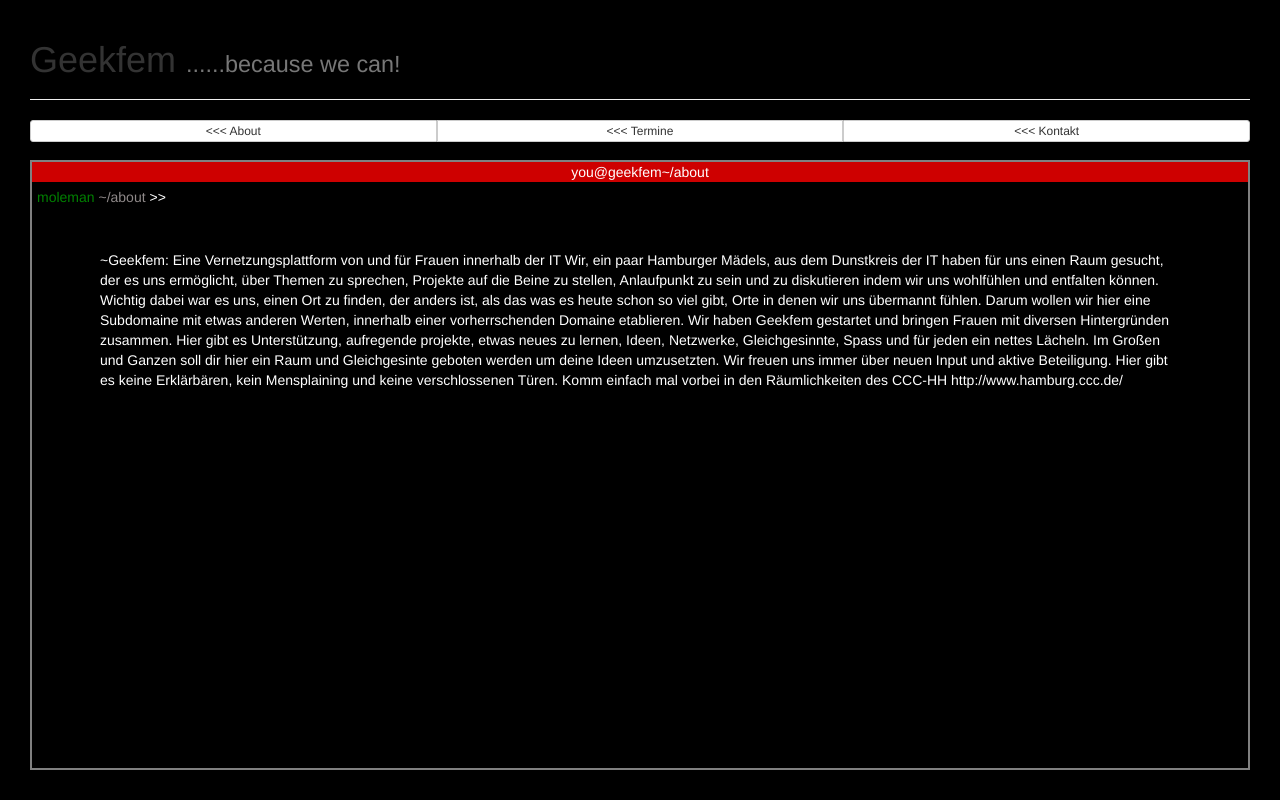
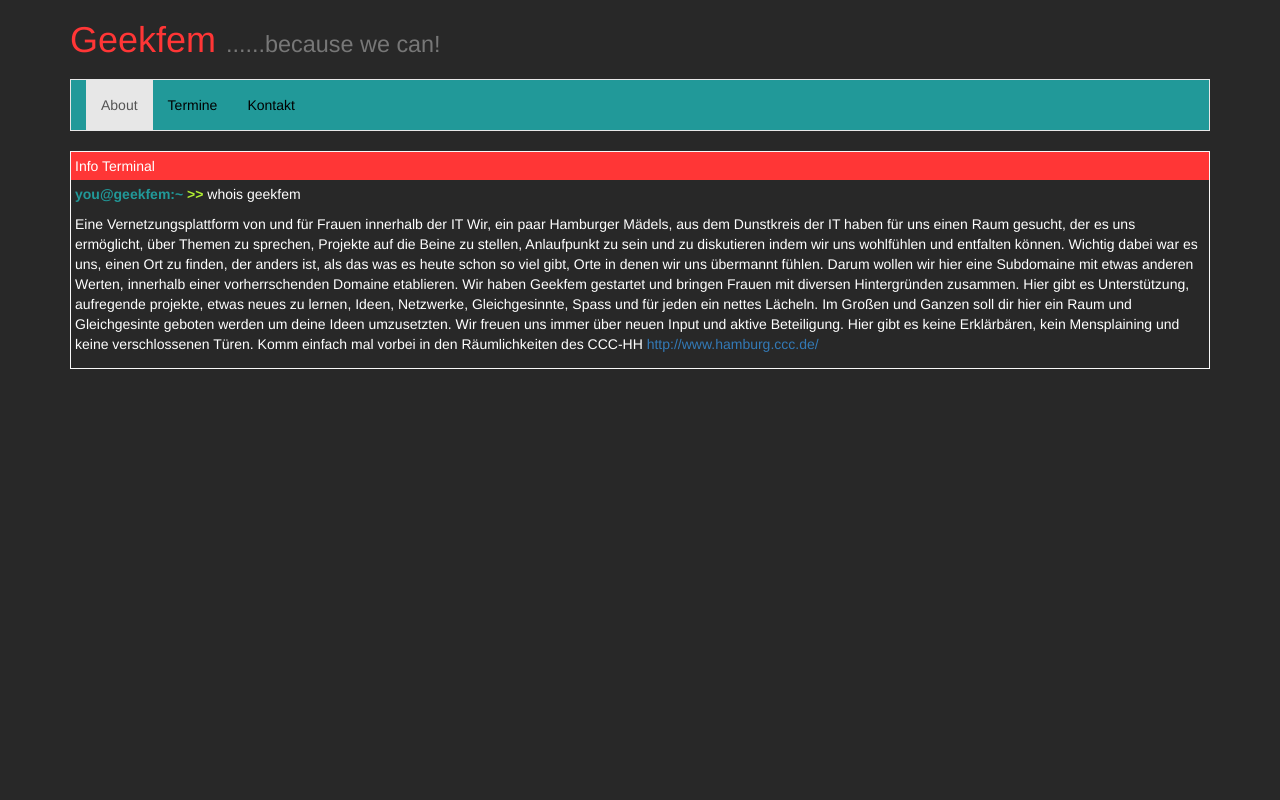
Before and after one commit to stack-tracee/geekfem, a plain HTML site: page about.html in a window 1280 px wide. Drawn offline with nearby package versions, Linux system fonts and the light colour scheme.

Commit message:
Natalie: Removing unecessary bootstrap and adding layout to about page

```diff
--- a/about.html
+++ b/about.html
@@ -4,47 +4,32 @@
     <meta charset="utf-8">
     <meta http-equiv="X-UA-Compatible" content="IE=edge">
     <meta name="viewport" content="width=device-width, initial-scale=1">
-      <script src="http://ajax.googleapis.com/ajax/libs/jquery/1.10.2/jquery.min.js"></script>
-    <script src="js/bootstrap.min.js"></script>
-    <script src="scripts.js" type="text/javascript"></script>
     <link href="css/bootstrap.min.css" rel="stylesheet">
+    <link href="css/geekfem.css" rel="stylesheet">
     <title>Geekfem</title>
-
-    <!-- Bootstrap -->
-
-
-    <!-- HTML5 shim and Respond.js for IE8 support of HTML5 elements and media queries -->
-    <!-- WARNING: Respond.js doesn't work if you view the page via file:// -->
-    <!--[if lt IE 9]>
-      <script src="https://oss.maxcdn.com/html5shiv/3.7.2/html5shiv.min.js"></script>
-      <script src="https://oss.maxcdn.com/respond/1.4.2/respond.min.js"></script>
-    <![endif]-->
   </head>
   <body>
- <div id="header">
-    <div id="logo" class="page-header">
+    <div class='container'>
+      <div class='page-header'>
         <h1>Geekfem  <small>......because we can!</small></h1>
       </div>
-    <div class="btn-group btn-group-justified" role="group" aria-label="...">
-        <div class="btn-group btn-group-xs" role="group" aria-label="...">
-          <a href="about.html" class="btn btn-default btn-lg" role="button"><<< About</a></div>
-        <div class="btn-group btn-group-xs" role="group" aria-label="...">
-            <a href="termine.html" class="btn btn-default btn-lg" role="button"><<< Termine</a></div>
-        <div class="btn-group btn-group-xs" role="group" aria-label="...">
-           <a href="kontakt.html" class="btn btn-default btn-lg" role="button"><<< Kontakt</a></div>
+      <nav class='navbar navbar-default'>
+        <div class='container'>
+          <ul class="nav navbar-nav">
+            <li class='active'><a href='about.html'>About</a></li>
+            <li><a href='termine.html'>Termine</a></li>
+            <li><a href='kontakt.html'>Kontakt</a></li>
+          </ul>
         </div>
+      </nav>
+      <div class='terminal'>
+        <div class='terminal-title'>
+          Info Terminal
         </div>
-<div id="space">
-    <div id="top">
-      <p id="head">you@geekfem~/about</p>
-    </div>
-    <div id="terminal">
-  <p><span style="color:green">moleman</span><span style="color:#8E8888"> ~/about</span> >></p>
-    </div>
-  <div id="content">
-
-
-   <p>~Geekfem: Eine Vernetzungsplattform von und für Frauen innerhalb der IT
+        <div class='terminal-content'>
+          <p><span class='prompt'>you@geekfem:~</span><span class='prompt-seperator'> >> </span>whois geekfem</p>
+          <p>
+             Eine Vernetzungsplattform von und für Frauen innerhalb der IT
 
              Wir, ein paar Hamburger Mädels, aus dem Dunstkreis der IT haben für uns einen Raum  gesucht, der es uns ermöglicht,
              über Themen zu sprechen, Projekte auf die Beine zu stellen, Anlaufpunkt zu sein und zu diskutieren indem wir uns
@@ -61,12 +46,10 @@
              Hier gibt es keine Erklärbären, kein Mensplaining und keine verschlossenen Türen.
 
              Komm einfach mal vorbei in den Räumlichkeiten des CCC-HH
-     <href>http://www.hamburg.ccc.de/</href>
-<p>
-    </p>
+           <a href='http://www.hamburg.ccc.de/'>http://www.hamburg.ccc.de/</a>
          </p>
         </div>
       </div>
-
+    </div>
   </body>
 </html>
--- /dev/null
+++ b/css/geekfem.css
@@ -0,0 +1,45 @@
+body {
+	background-color: #282828;
+	color: white;
+}
+
+h1 {
+	color: #FF3636 ;
+}
+
+.page-header {
+	margin: 20px 0px 0px;
+	border-bottom: none;
+}
+
+.navbar {
+	border-radius: 0px;
+	background-color: #219999;
+}
+
+.navbar-default .navbar-nav > li > a {
+    color: black;
+}
+
+.terminal-title {
+	background-color: #FF3636;
+	padding: 4px;
+}
+
+.terminal-content {
+	padding: 4px;
+}
+
+.terminal {
+	border: solid 1px #F8F8F8;
+}
+
+.prompt {
+	color: #219999;
+	font-weight: bold;
+}
+
+.prompt-seperator {
+	color: #B0EE33;
+	font-weight: bold;
+}
--- /dev/null
+++ b/css/geekfemme.css
@@ -0,0 +1,57 @@
+body{
+  background-color: grey;
+}
+
+#prompt{
+ display: block;
+}
+
+#header{
+  margin: 0px 30px 0px 30px;
+ background-color: black;
+}
+
+#space{
+  position: fixed;
+  left: 30px;
+  right: 30px;
+  bottom: 30px;
+  top:160px;
+  border: 2px solid grey;
+}
+
+#terminal{
+    position:absolute;
+    left: 5px;
+    top: 25px;
+}
+
+#top{
+  position: absolute;
+  left: 0px;
+  top:0px;
+  right: 0px;
+  height: 20px;
+  background-color: #CE0000;
+}
+
+#content{
+  position: fixed;
+  left: 100px;
+  right: 100px;
+  bottom: 50px;
+  top:250px;
+  background-color: black;
+}
+
+#head{
+  text-align: center;
+  color: white;
+}
+h3{
+  color: white;
+}
+
+p{
+  color: white;
+}
```
Also changed, not shown: index.html (+1 -5 lines), kontakt.html (+1 -5 lines), termine.html (+1 -5 lines), css/bootstrap.min.css. Lines whose indentation alone changed are shown as unchanged.
